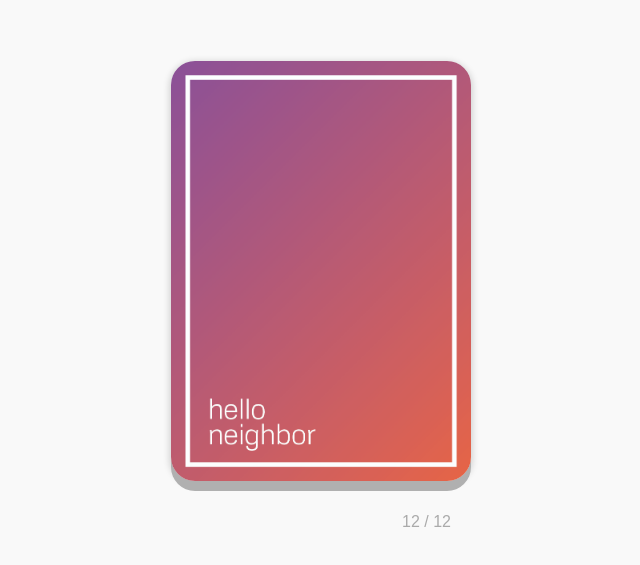
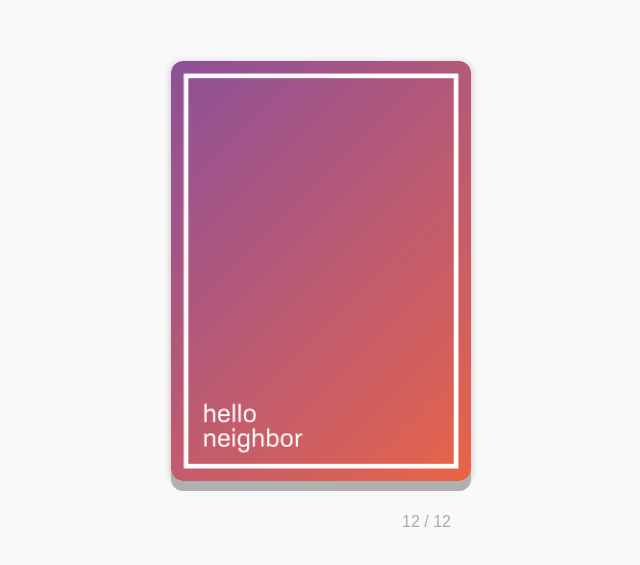
Before and after one commit to larry-xu/helloneighbor, a plain HTML site: page index.html in a window 1280 px wide. Shown: the part 129-694 px from the top of the page, without its empty margins (544-1184 px from the left). Drawn offline with Linux system fonts and the light colour scheme.

Commit message:
Update card images

```diff
--- a/css/styles.css
+++ b/css/styles.css
@@ -19,9 +19,9 @@ body {
   width: 300px;
   height: 420px;
   padding: 30px 50px;
-  border-radius: 24px;
+  border-radius: 12px;
   box-shadow: 0 2px 6px 2px rgba(0, 0, 0, 0.15);
-  background-size: 100.5%;
+  background-size: cover;
   background-position: center;
   display: flex;
   flex-direction: column;
@@ -35,11 +35,11 @@ body {
 }
 
 .front {
-  background-image: url("../images/card_front.jpg");
+  background-image: url("../images/card_front.png");
 }
 
 .back {
-  background-image: url("../images/card_back.jpg");
+  background-image: url("../images/card_back.png");
   cursor: pointer;
   margin-left: 150px;
   box-shadow: 0 10px #b0b0b0, 0 2px 6px 2px rgba(0, 0, 0, 0.15)
```
Also changed, not shown: images/card_back.jpg (deleted), images/card_back.png (added), images/card_front.jpg (deleted), images/card_front.png (added).
